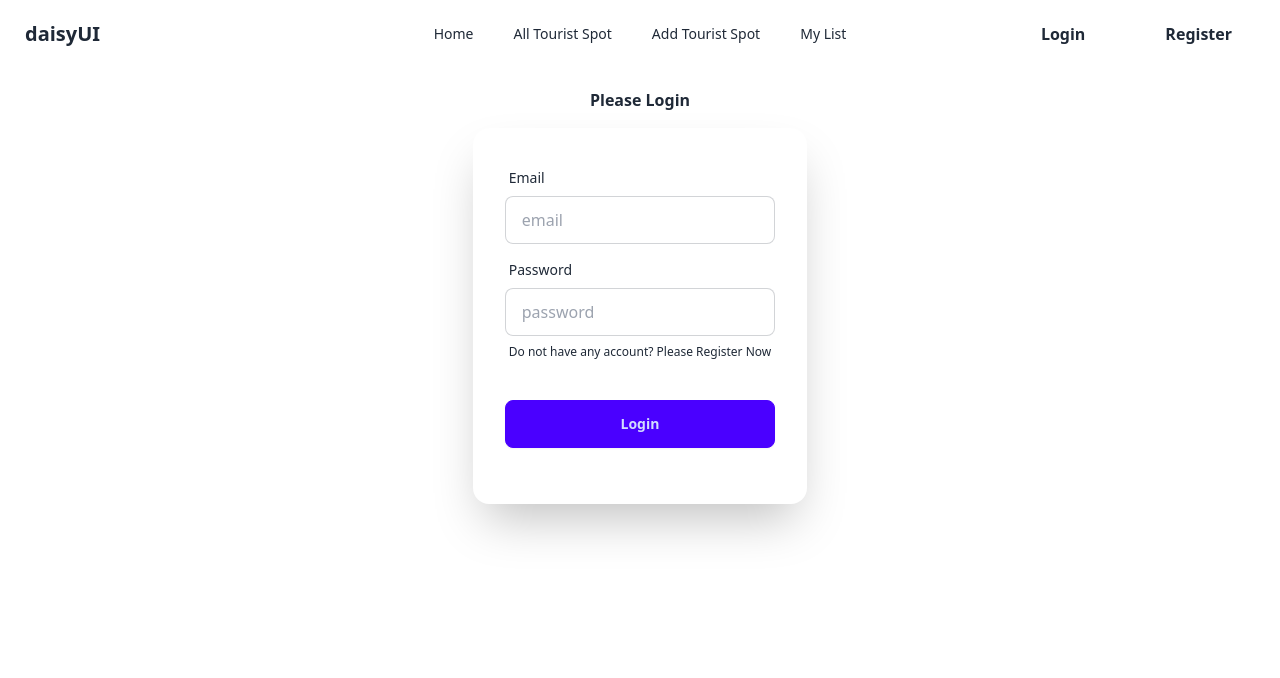
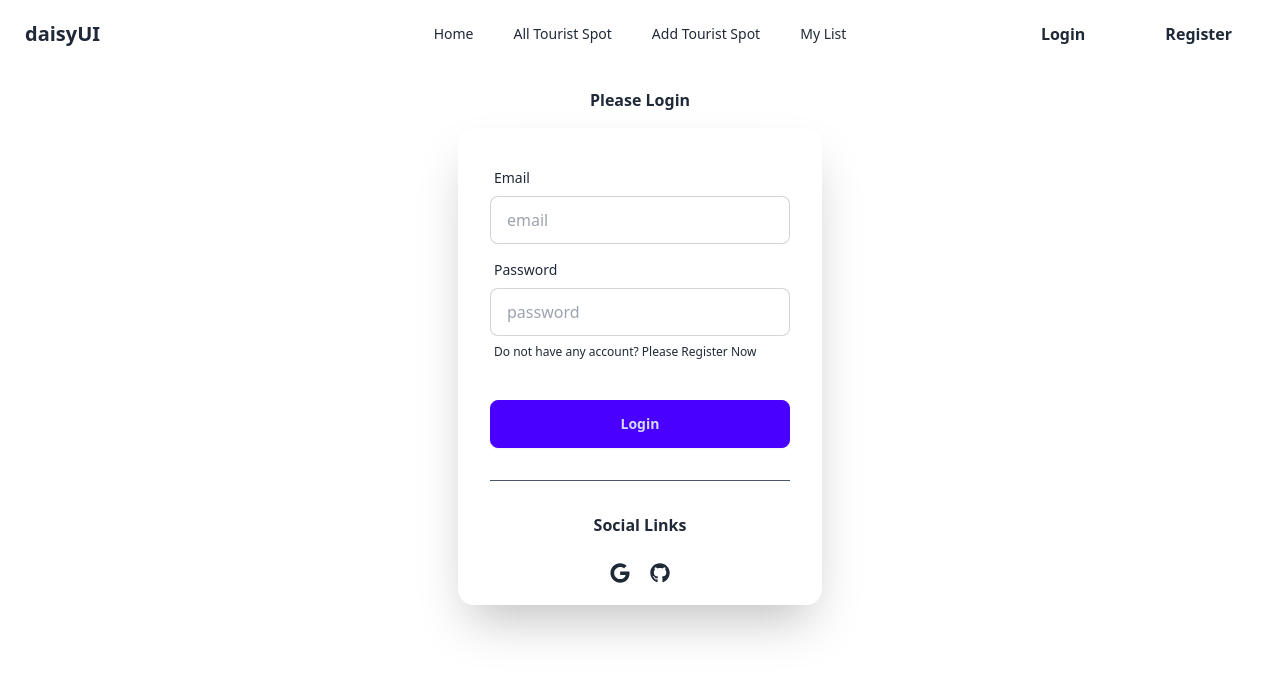
Before and after one commit to bdonti/travel-tribe-client, a React (Vite) app: page /login in a window 1280 px wide. Shown: the top 678 px of the page. Built offline with nearby package versions, Linux system fonts and the light colour scheme; no server answers.

Commit message:
Social Links Implemented

```diff
--- a/src/pages/Login/Login.jsx
+++ b/src/pages/Login/Login.jsx
@@ -2,10 +2,12 @@ import { useContext, useState } from "react";
 import { Link, useLocation, useNavigate } from "react-router-dom";
 import { AuthContext } from "../../providers/AuthProvider";
 import toast from "react-hot-toast";
+import { FaGoogle, FaGithub } from "react-icons/fa";
 
 const Login = () => {
   const [loginErrorMessage, setLoginErrorMessage] = useState("");
-  const { signUser } = useContext(AuthContext);
+  const { signUser, signInWithGoogle, signInWithGithub } =
+    useContext(AuthContext);
   const navigate = useNavigate();
   const location = useLocation();
   const handleLogin = (event) => {
@@ -17,6 +19,34 @@ const Login = () => {
     signUser(email, password)
       .then((userCredential) => {
         const user = userCredential.user;
+        console.log(user);
+        navigate(location.state ? location.state : "/");
+        toast.success("Logged in Successfully");
+      })
+      .catch((error) => {
+        const errorMessage = error.message;
+        setLoginErrorMessage(errorMessage);
+      });
+  };
+
+  const handleSignInWithGoogle = () => {
+    signInWithGoogle()
+      .then((result) => {
+        const user = result.user;
+        console.log(user);
+        navigate(location.state ? location.state : "/");
+        toast.success("Logged in Successfully");
+      })
+      .catch((error) => {
+        const errorMessage = error.message;
+        setLoginErrorMessage(errorMessage);
+      });
+  };
+
+  const handleSignInWithGithub = () => {
+    signInWithGithub()
+      .then((result) => {
+        const user = result.user;
         console.log(user);
         navigate(location.state ? location.state : "/");
         toast.success("Logged in Successfully");
@@ -71,7 +101,29 @@ const Login = () => {
               <p className="font-bold text-red-500 text-center my-2">
                 {loginErrorMessage}
               </p>
+              <div>
+                <svg className="w-full bg-slate-600" height="1">
+                  <line
+                    x1="10"
+                    y1="10"
+                    x2="90"
+                    y2="90"
+                    style={{ stroke: "black", strokeWidth: 2 }}
+                  />
+                </svg>
+              </div>
             </form>
+            <div className="flex flex-col justify-center items-center mb-5 font-bold">
+              <p>Social Links</p>
+              <div className="space-x-5 mt-5">
+                <button onClick={handleSignInWithGoogle} className="text-xl">
+                  <FaGoogle className="inline" />
+                </button>
+                <button onClick={handleSignInWithGithub} className="text-xl">
+                  <FaGithub className="inline" />
+                </button>
+              </div>
+            </div>
           </div>
         </div>
       </div>
--- a/src/providers/AuthProvider.jsx
+++ b/src/providers/AuthProvider.jsx
@@ -1,14 +1,19 @@
 import { createContext, useEffect, useState } from "react";
 import PropTypes from "prop-types";
 import {
+  GithubAuthProvider,
+  GoogleAuthProvider,
   createUserWithEmailAndPassword,
   onAuthStateChanged,
   signInWithEmailAndPassword,
+  signInWithPopup,
   signOut,
 } from "firebase/auth";
 import auth from "../firebase/firebase.config";
 
 export const AuthContext = createContext(null);
+const provider = new GoogleAuthProvider();
+const provider2 = new GithubAuthProvider();
 
 const AuthProvider = ({ children }) => {
   const [user, setUser] = useState(null);
@@ -22,6 +27,16 @@ const AuthProvider = ({ children }) => {
   const signUser = (email, password) => {
     setLoading(true);
     return signInWithEmailAndPassword(auth, email, password);
+  };
+
+  const signInWithGoogle = () => {
+    setLoading(true);
+    return signInWithPopup(auth, provider);
+  };
+
+  const signInWithGithub = () => {
+    setLoading(true);
+    return signInWithPopup(auth, provider2);
   };
 
   const logOut = () => {
@@ -46,6 +61,8 @@ const AuthProvider = ({ children }) => {
     createUser,
     signUser,
     logOut,
+    signInWithGoogle,
+    signInWithGithub,
   };
 
   return (
```
